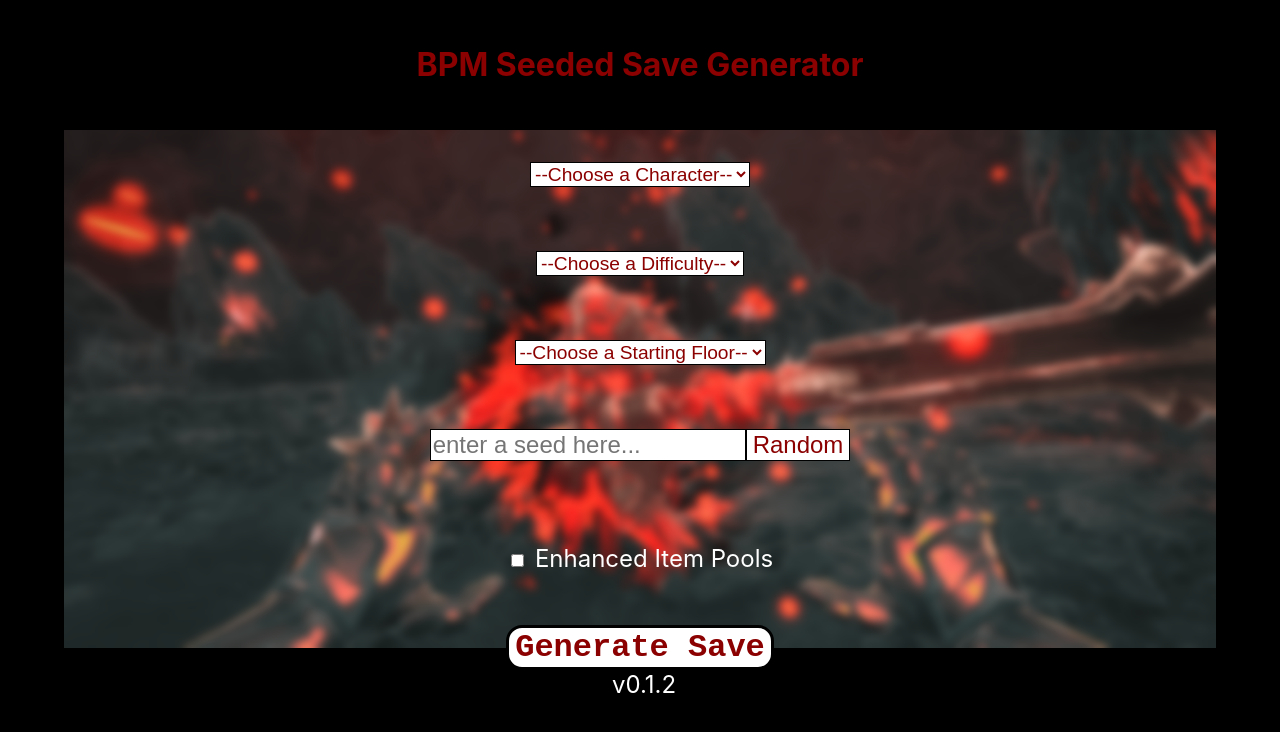
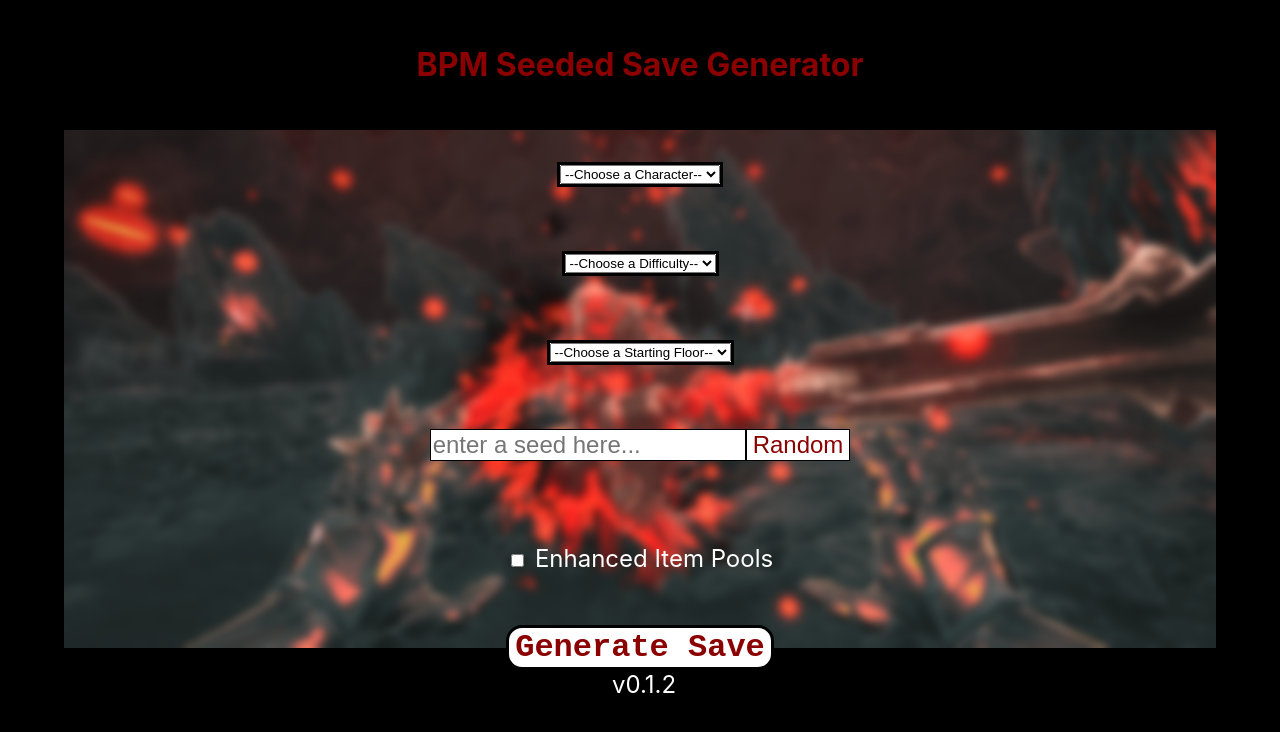
Before and after one commit to ch1pset/bpm-ssg-web-ui, a React (Create React App) app: page / in a window 1280 px wide. Shown: the top 732 px of the page. Built offline with nearby package versions, Linux system fonts and the light colour scheme.

Commit message:
Added `Dropdown` component

```diff
--- a/src/components/dropdowns/dropdowns.css
+++ b/src/components/dropdowns/dropdowns.css
@@ -1,5 +1,7 @@
-select {
-    font-size: 1.2rem;
+.Dropdown {
+    font-size: 2vh;
+    font-family: Norse;
+    font-weight: bold;
     color: darkred;
     background-color: white;
     border-color: black;
```
Also changed, not shown: src/components/dropdowns/dropdown.js (added, +34 -0 lines).
